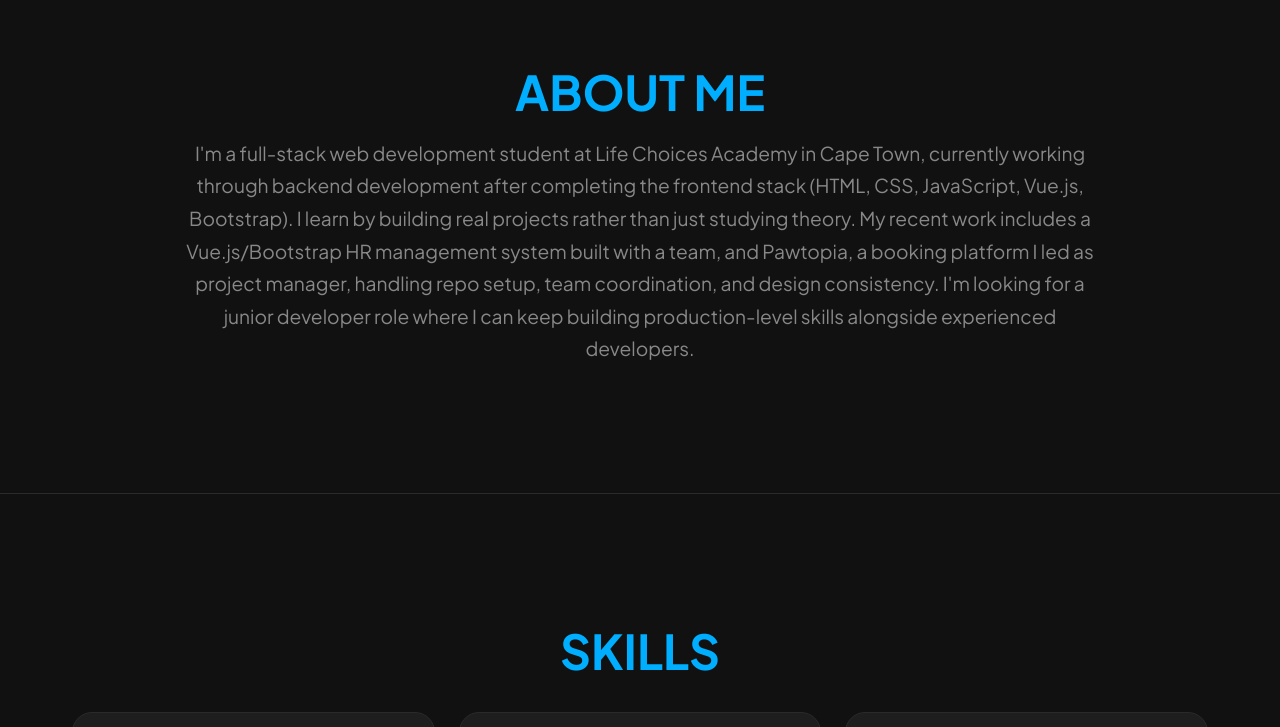
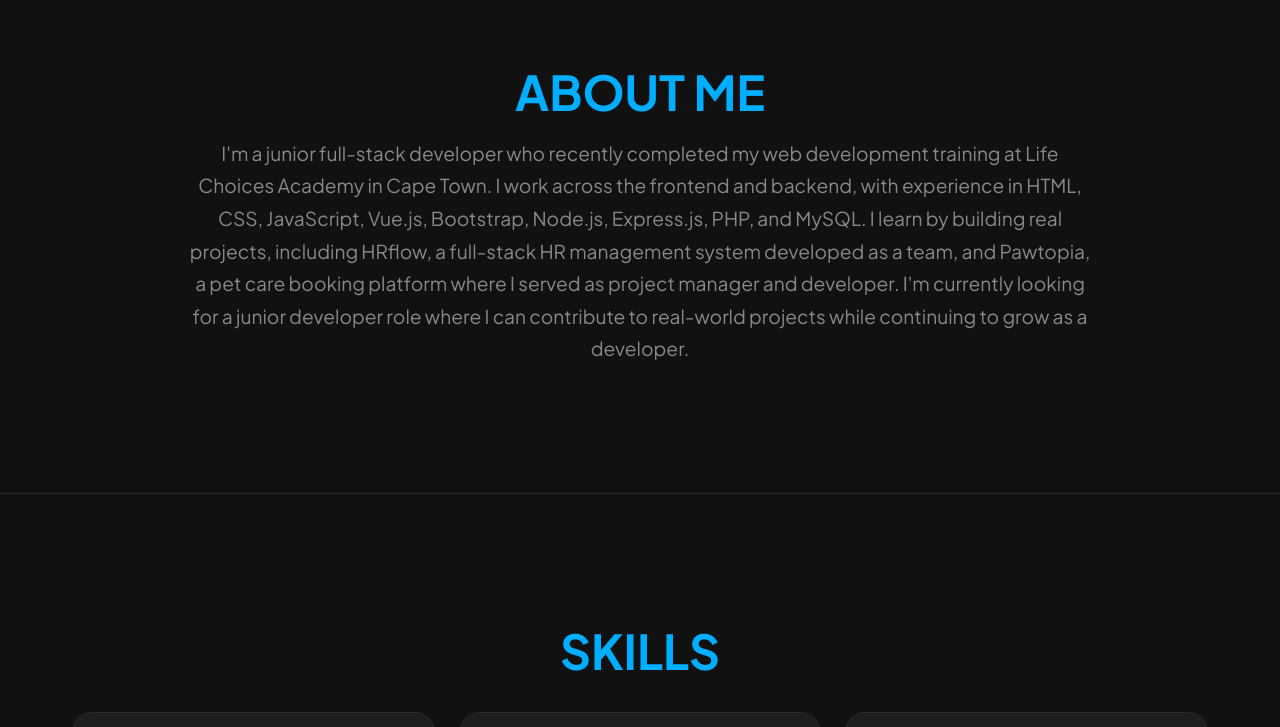
Before and after one commit to avivarendse/portfolio-website, a plain HTML site: page index.html in a window 1280 px wide. Shown: the part 1000-1727 px from the top of the page. Drawn offline with nearby package versions, Linux system fonts and the light colour scheme.

Commit message:
Update about me section

```diff
--- a/index.html
+++ b/index.html
@@ -67,14 +67,15 @@
                 <h2>ABOUT ME</h2>
 
                 <p>
-                    I'm a full-stack web development student at Life Choices Academy in Cape Town,
-                    currently working through backend development after completing the frontend stack
-                    (HTML, CSS, JavaScript, Vue.js, Bootstrap). I learn by building real projects rather
-                    than just studying theory. My recent work includes a Vue.js/Bootstrap HR management
-                    system built with a team, and Pawtopia, a booking platform I led as project manager,
-                    handling repo setup, team coordination, and design consistency. I'm looking for a
-                    junior developer role where I can keep building production-level skills alongside
-                    experienced developers.
+                    I'm a junior full-stack developer who recently completed my web development
+                    training at Life Choices Academy in Cape Town. I work across the frontend
+                    and backend, with experience in HTML, CSS, JavaScript, Vue.js, Bootstrap,
+                    Node.js, Express.js, PHP, and MySQL. I learn by building real projects,
+                    including HRflow, a full-stack HR management system developed as a team,
+                    and Pawtopia, a pet care booking platform where I served as project manager
+                    and developer. I'm currently looking for a junior developer role where I
+                    can contribute to real-world projects while continuing to grow as a
+                    developer.
                 </p>
             </div>
         </section>
```
